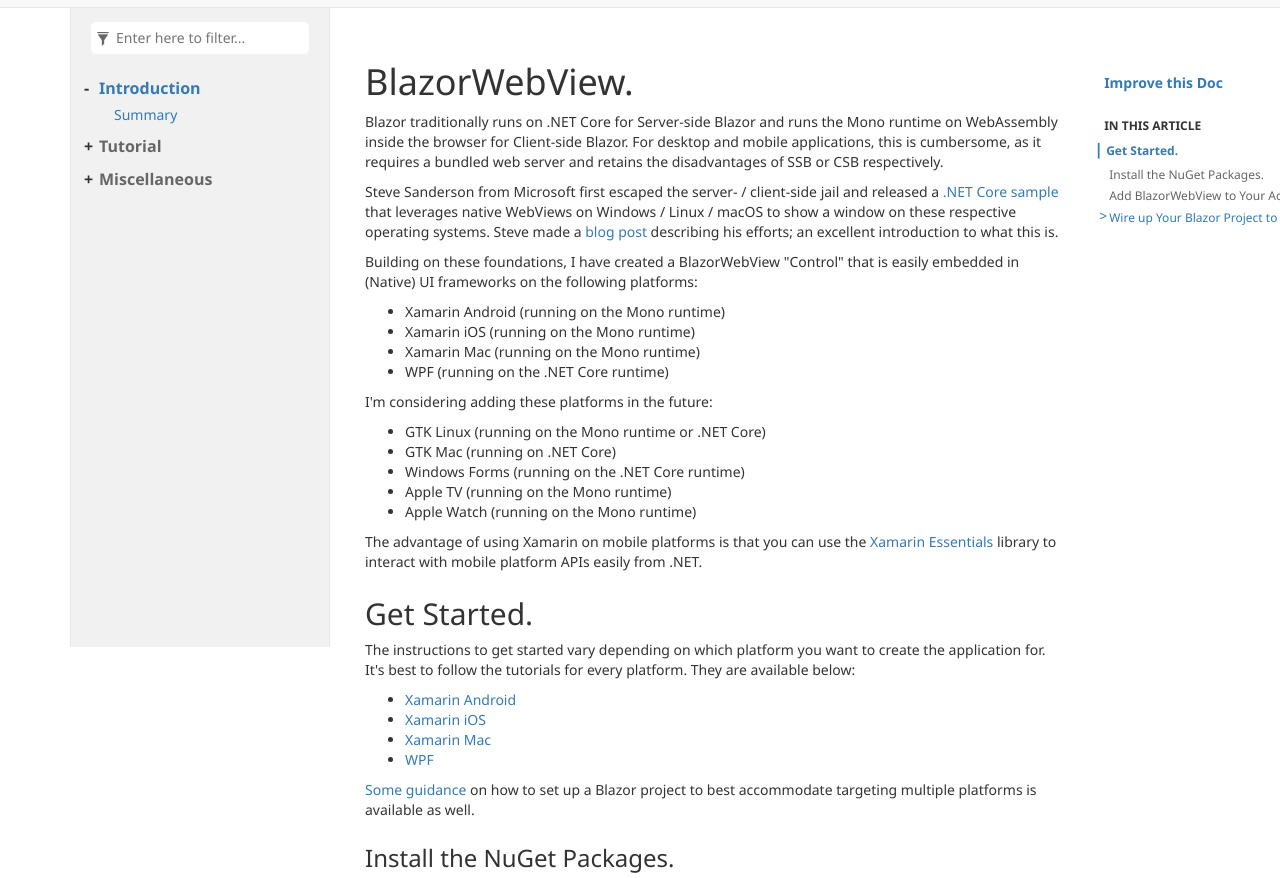
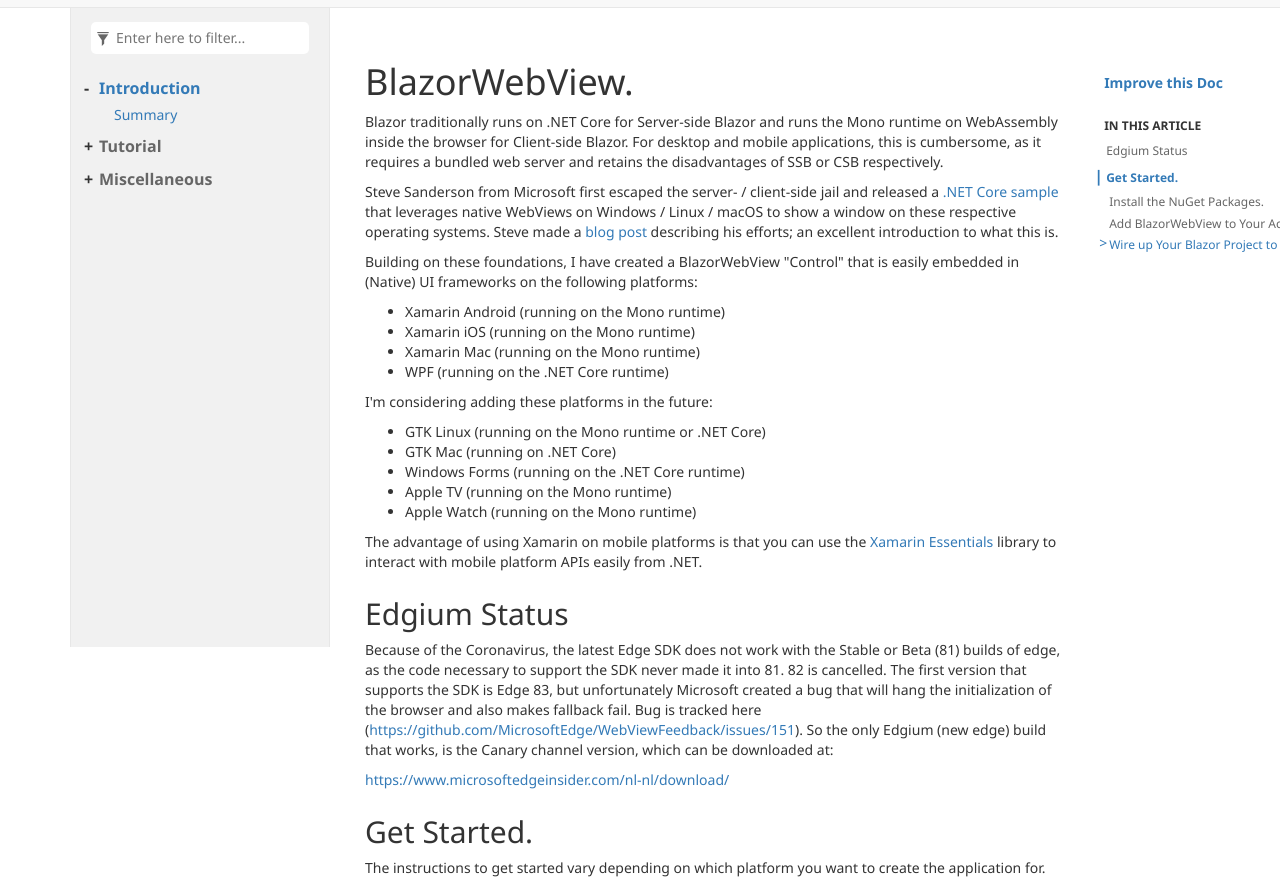
Before and after one commit to jspuij/BlazorWebView.Docs, a plain HTML site: page pages/index.html in a window 1280 px wide. Shown: the part 83-961 px from the top of the page. Drawn offline with Linux system fonts and the light colour scheme.

Commit message:
Automated Documentation.

```diff
--- a/pages/index.html
+++ b/pages/index.html
@@ -97,6 +97,9 @@ on the following platforms:</p>
 <p>The advantage of using Xamarin on mobile platforms is that you can use the
 <a href="https://docs.microsoft.com/en-us/xamarin/essentials/">Xamarin Essentials</a> library to interact with mobile platform
 APIs easily from .NET.</p>
+<h2 id="edgium-status">Edgium Status</h2>
+<p>Because of the Coronavirus, the latest Edge SDK does not work with the Stable or Beta (81) builds of edge, as the code necessary to support the SDK never made it into 81. 82 is cancelled. The first version that supports the SDK is Edge 83, but unfortunately Microsoft created a bug that will hang the initialization of the browser and also makes fallback fail. Bug is tracked here (<a href="https://github.com/MicrosoftEdge/WebViewFeedback/issues/151">https://github.com/MicrosoftEdge/WebViewFeedback/issues/151</a>). So the only Edgium (new edge) build that works, is the Canary channel version, which can be downloaded at:</p>
+<p><a href="https://www.microsoftedgeinsider.com/nl-nl/download/">https://www.microsoftedgeinsider.com/nl-nl/download/</a></p>
 <h2 id="get-started">Get Started.</h2>
 <p>The instructions to get started vary depending on which platform you want to create the application for. It's best
 to follow the tutorials for every platform. They are available below:</p>
```
Also changed, not shown: manifest.json.
